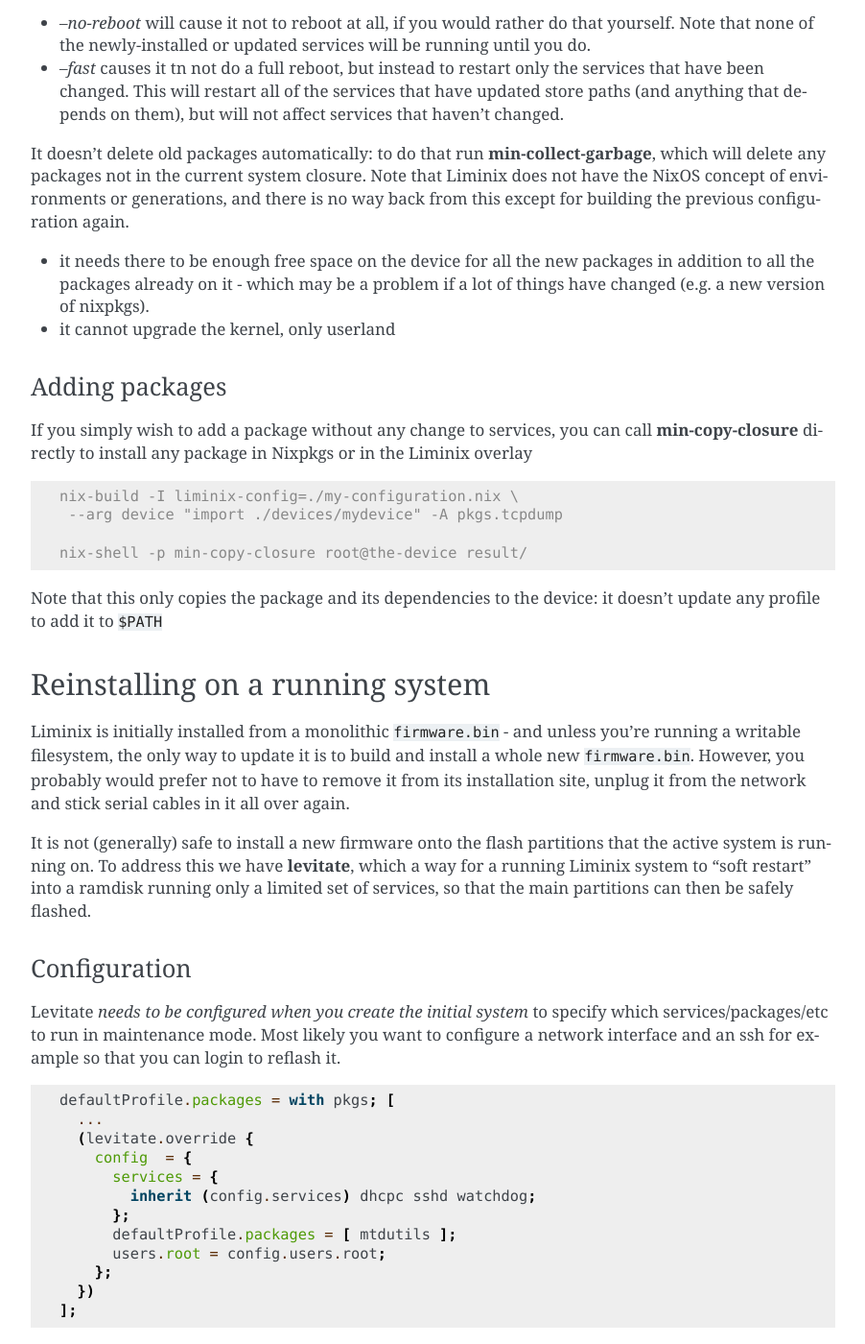
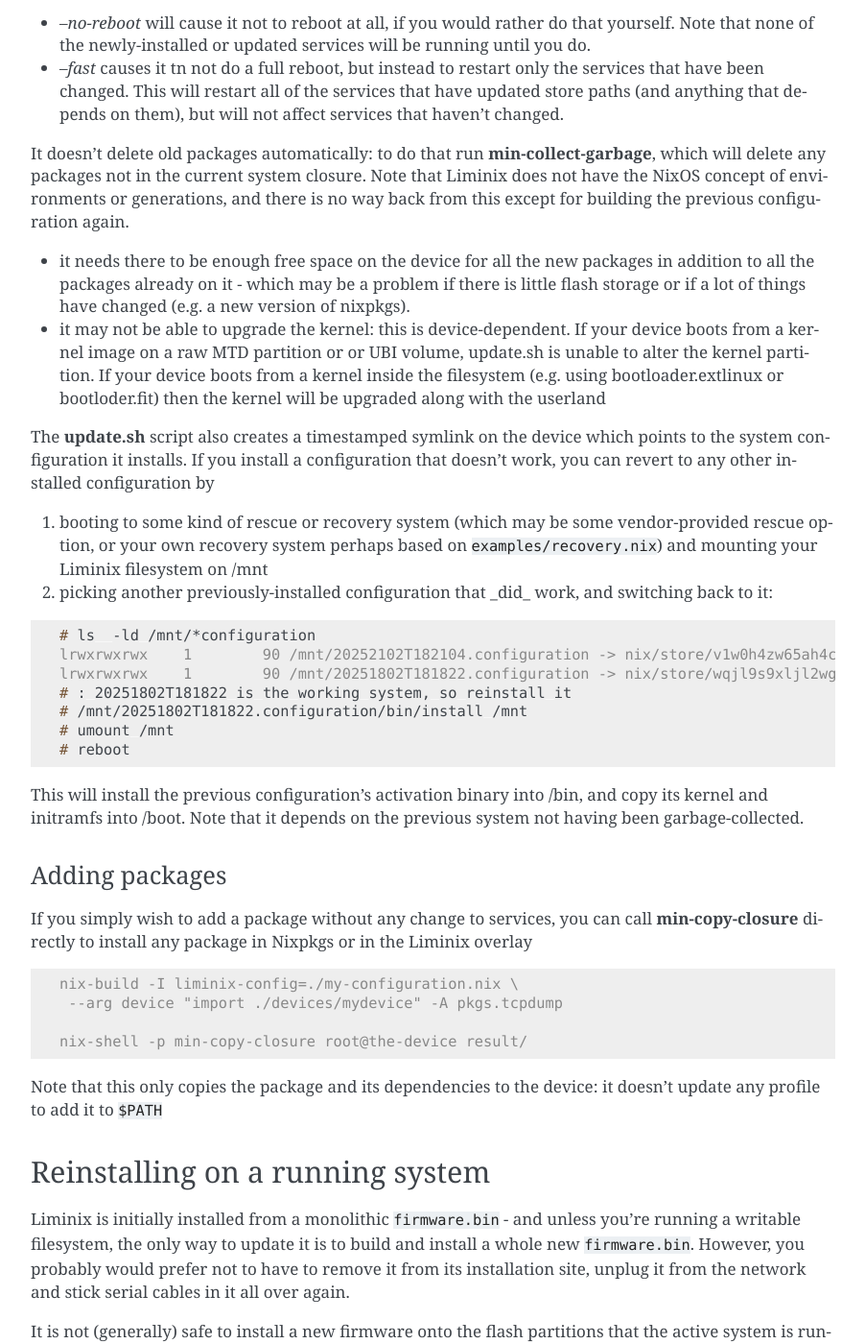
Before and after one commit to telent/liminix, a Sphinx documentation site: the page built from doc/admin.rst, in a window 1280 px wide and 1400 px high, scrolled down 2996 px. Shown: the whole window at 96% size, without its empty margins (282-1184 px from the left). Built offline with Sphinx 7.4.7, drawn with Linux system fonts in a browser that asks for light colours; pages that are not in the unit, such as notebooks, are missing from menus.

Commit message:
implement mechanism for reverting from update.sh

```diff
--- a/doc/admin.rst
+++ b/doc/admin.rst
@@ -188,16 +188,54 @@
 concept of environments or generations, and there is no way back from
 this except for building the previous configuration again.
 
-
 Caveats
 -------
 
 * it needs there to be enough free space on the device for all the new
-  packages in addition to all the packages already on it - which may be
-  a problem if a lot of things have changed (e.g. a new version of
-  nixpkgs).
+  packages in addition to all the packages already on it - which may
+  be a problem if there is little flash storage or if a lot of things
+  have changed (e.g. a new version of nixpkgs).
 
-* it cannot upgrade the kernel, only userland
+* it may not be able to upgrade the kernel: this is device-dependent.
+  If your device boots from a kernel image on a raw MTD partition or
+  or UBI volume, update.sh is unable to alter the kernel partition.
+  If your device boots from a kernel inside the filesystem (e.g. using
+  bootloader.extlinux or bootloder.fit) then the kernel will be
+  upgraded along with the userland
+
+
+Recovery/downgrades
+-------------------
+
+The :command:`update.sh` script also creates a timestamped symlink on
+the device which points to the system configuration it installs. If
+you install a configuration that doesn't work, you can revert to any
+other installed configuration by
+
+1) booting to some kind of rescue or recovery system (which may be
+   some vendor-provided rescue option, or your own recovery system
+   perhaps based on :file:`examples/recovery.nix`) and mounting
+   your Liminix filesystem on /mnt
+
+2) picking another previously-installed configuration that _did_ work,
+   and switching back to it:
+
+.. code-block:: console
+
+    # ls  -ld /mnt/*configuration
+    lrwxrwxrwx    1        90 /mnt/20252102T182104.configuration -> nix/store/v1w0h4zw65ah4c2r0k7nyy125qrxhq78-system-configuration-aarch64-unknown-linux-musl
+    lrwxrwxrwx    1        90 /mnt/20251802T181822.configuration -> nix/store/wqjl9s9xljl2wg8257292zghws9ssidk-system-configuration-aarch64-unknown-linux-musl
+    # : 20251802T181822 is the working system, so reinstall it
+    # /mnt/20251802T181822.configuration/bin/install /mnt
+    # umount /mnt
+    # reboot
+
+This will install the previous configuration's activation binary into
+/bin, and copy its kernel and initramfs into /boot. Note that it
+depends on the previous system not having been garbage-collected.
+
+
+
 
 .. _levitate:
 
```
Also changed, not shown: 1 other file.
